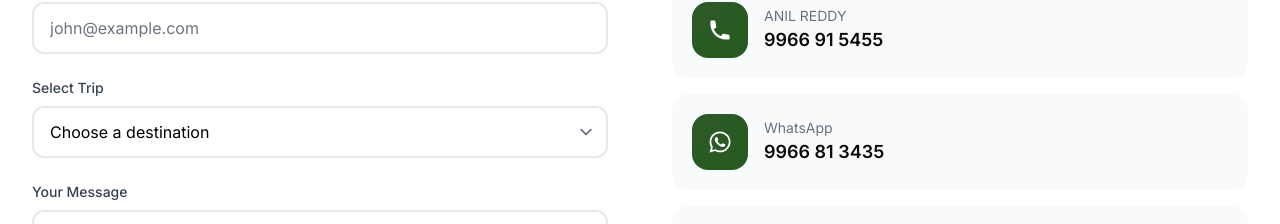
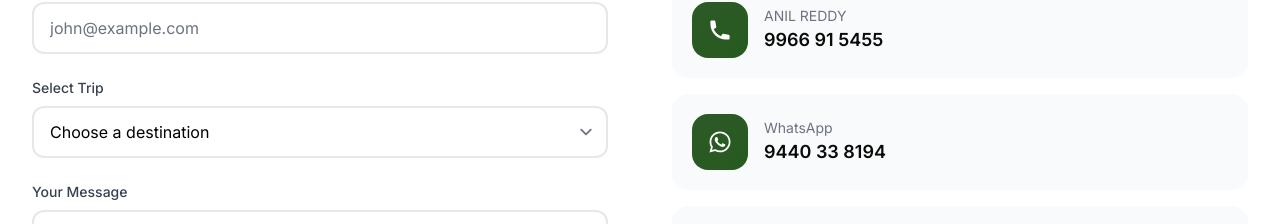
Before and after one commit to nithinnovatech/FLYING-EAGLES, a React (Vite) app: page /contact in a window 1280 px wide. Shown: the part 822-1046 px from the top of the page. Built offline with nearby package versions, Linux system fonts and the light colour scheme.

Commit message:
whatspp number

```diff
--- a/src/components/TripCard.jsx
+++ b/src/components/TripCard.jsx
@@ -143,7 +143,7 @@ const TripCard = ({
                 {/* CTA Button */}
                 <motion.div whileHover={{ scale: 1.02 }} whileTap={{ scale: 0.98 }}>
                     <a
-                        href={`https://wa.me/919966813435?text=Hello Flying Eagles! I am interested in booking the ${destination} trip. Please provide more details.`}
+                        href={`https://wa.me/919440338194?text=Hello Flying Eagles! I am interested in booking the ${destination} trip. Please provide more details.`}
                         target="_blank"
                         rel="noopener noreferrer"
                         className="block w-full text-center py-3.5 px-6 rounded-xl font-semibold
--- a/src/pages/Contact.jsx
+++ b/src/pages/Contact.jsx
@@ -42,8 +42,8 @@ const Contact = () => {
         {
             icon: FaWhatsapp,
             title: 'WhatsApp',
-            value: '9966 81 3435',
-            href: 'https://wa.me/919966813435'
+            value: '9440 33 8194',
+            href: 'https://wa.me/919440338194'
         },
         {
             icon: HiMail,
--- a/src/pages/Services.jsx
+++ b/src/pages/Services.jsx
@@ -420,7 +420,7 @@ const Services = () => {
                                             <div className="flex flex-col sm:flex-row gap-4">
                                                 <motion.div whileHover={{ scale: 1.02 }} whileTap={{ scale: 0.98 }} className="flex-1">
                                                     <a
-                                                        href={`https://wa.me/919966813435?text=Hello Flying Eagles! I am interested in booking the ${trip.destination} trip. Please provide more details.`}
+                                                        href={`https://wa.me/919440338194?text=Hello Flying Eagles! I am interested in booking the ${trip.destination} trip. Please provide more details.`}
                                                         target="_blank"
                                                         rel="noopener noreferrer"
                                                         className="btn-primary w-full text-center block"
@@ -458,7 +458,7 @@ const Services = () => {
                         </p>
                         <motion.div whileHover={{ scale: 1.05 }} whileTap={{ scale: 0.98 }}>
                             <a
-                                href="https://wa.me/919966813435?text=Hello Flying Eagles! I would like to get a custom quote for a trip."
+                                href="https://wa.me/919440338194?text=Hello Flying Eagles! I would like to get a custom quote for a trip."
                                 target="_blank"
                                 rel="noopener noreferrer"
                                 className="btn-accent text-lg px-8 py-4 inline-block"
```
